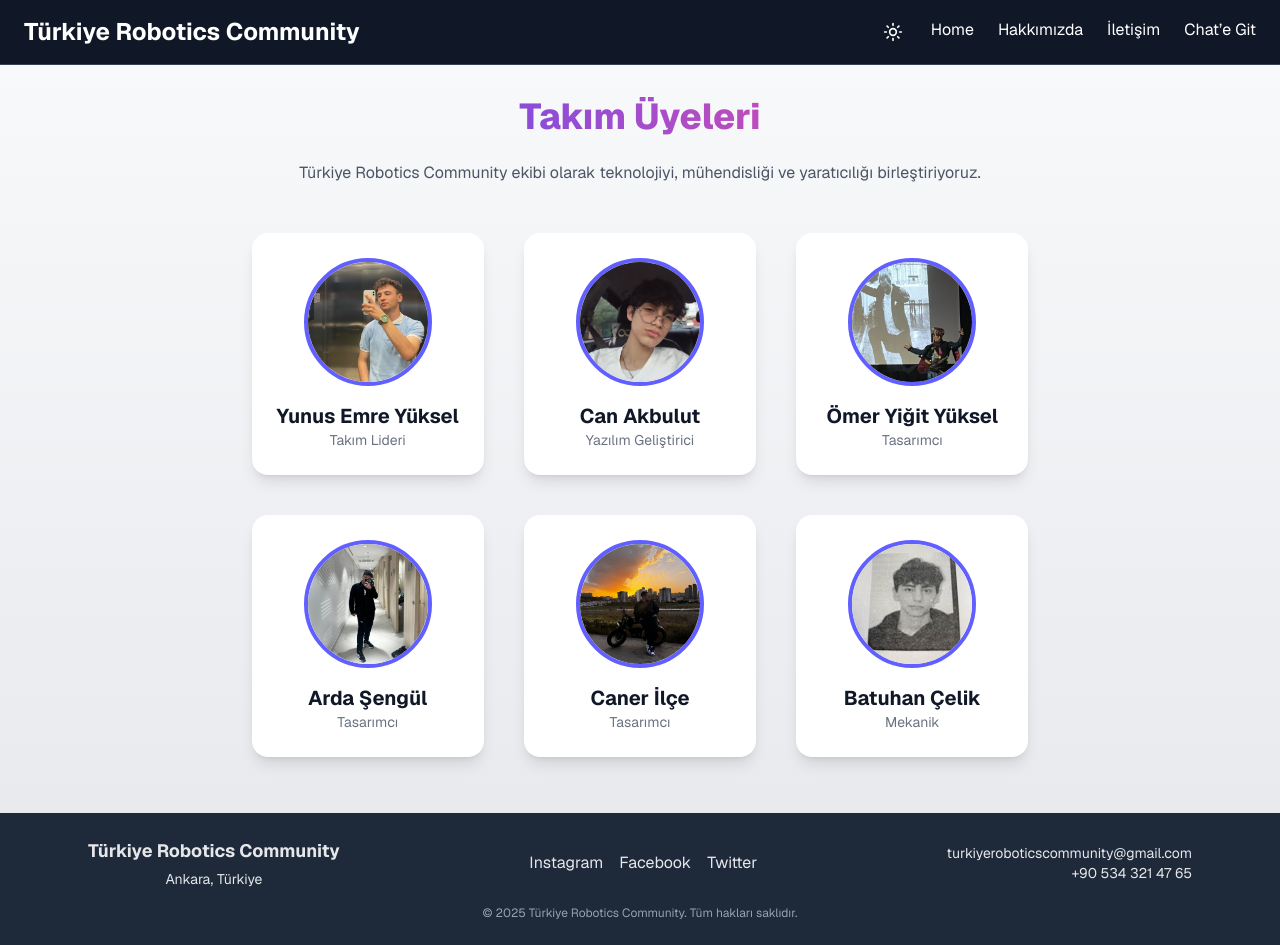
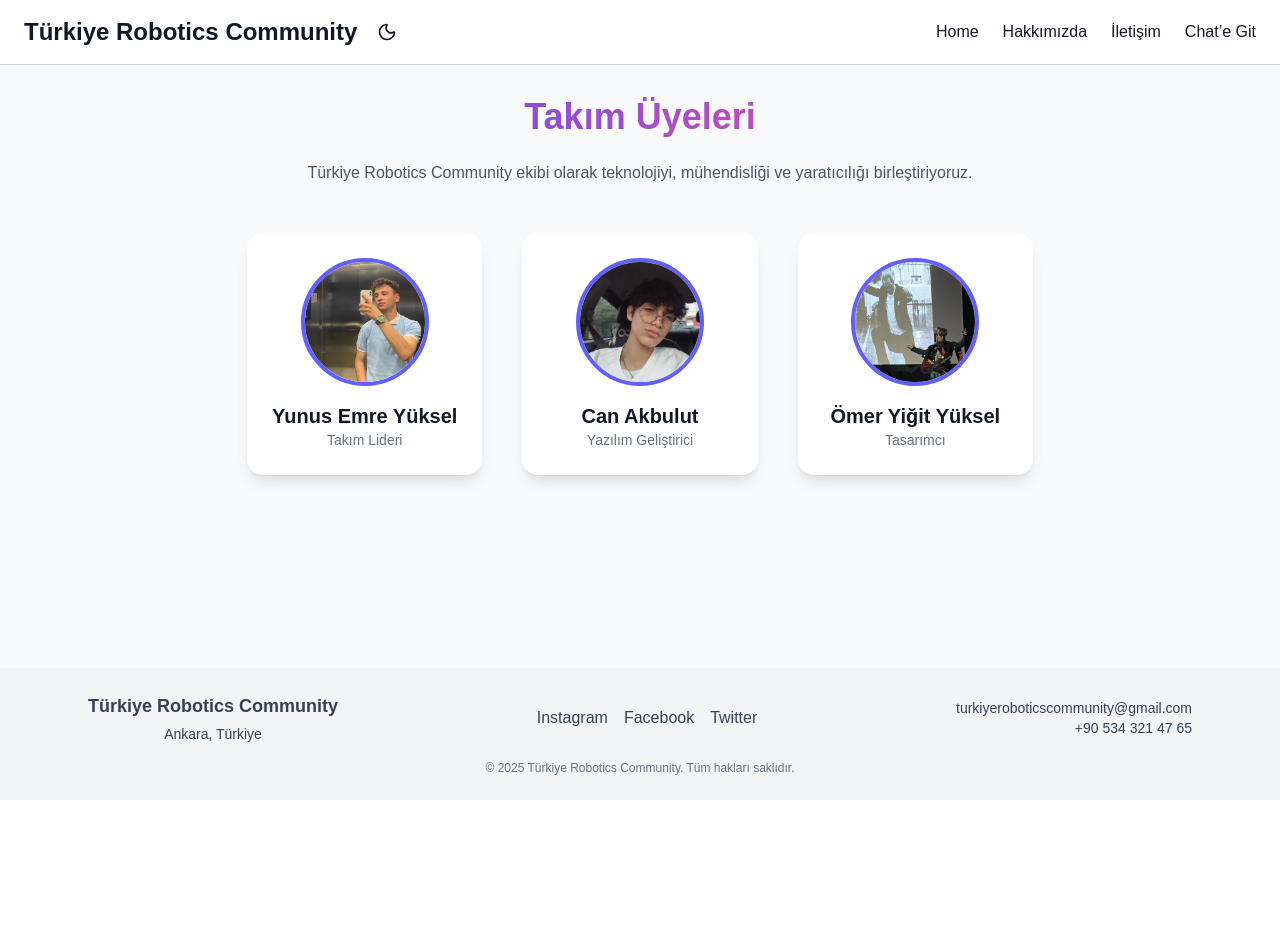
Before and after one commit to can2334/robotics, a Next.js app: page /about in a window 1280 px wide. After the commit the page ends 800 px from the top, so only its background shows below. Built offline with nearby package versions, Linux system fonts and the light colour scheme.

Commit message:
Trigger new deploy

```diff
--- a/src/app/about/page.tsx
+++ b/src/app/about/page.tsx
@@ -1,8 +1,10 @@
 "use client";
+
 import { useState } from "react";
-import Head from "next/head";
 import Header from "../components/Header";
 import Footer from "../components/Footer";
+import { useTheme } from "../components/ThemeContext"; // context'ten alıyoruz
+import Head from "next/head";
 
 interface TeamMember {
     name: string;
@@ -55,7 +57,7 @@ const teamMembers: TeamMember[] = [
         name: "Can Akbulut",
         role: "Yazılım Geliştirici",
         img: "/images/can.png",
-        bio: "Serçev MTAL Bilişim öğrencisi. 2023 yılında takıma katıldı. Web, mobil ve robotik alanlarında aktif olarak yer alıyor. TÜBİTAK 4006 gibi projelerde deneyim kazandı.",
+        bio: "Serçev MTAL Bilişim öğrencisi. 2023 yılında takıma katıldı. Web, mobil ve robotik alanlarında aktif olarak yer alıyor.",
         languages: ["Html", "Css", "JavaScript", "TypeScript", "React", "Php", "Python", "Sql", "MySQL", "C", "C#", "C++"],
         Technology: [],
         location: "Ankara, Türkiye",
@@ -69,42 +71,16 @@ const teamMembers: TeamMember[] = [
         Technology: ["Figma", "Adobe", "Css"],
         location: "Ankara, Türkiye",
     },
-    {
-        name: "Arda Şengül",
-        role: "Tasarımcı",
-        img: "/images/arda.png",
-        bio: "UI/UX tasarım, kullanıcı deneyimi ve modern web arayüzleri üzerine yoğunlaşıyor.",
-        languages: [],
-        Technology: ["Figma", "Adobe XD", "Css"],
-        location: "Ankara, Türkiye",
-    },
-    {
-        name: "Caner İlçe",
-        role: "Tasarımcı",
-        img: "/images/canoz.png",
-        bio: "UI/UX tasarım, kullanıcı deneyimi ve modern web arayüzleri üzerine yoğunlaşıyor.",
-        languages: [],
-        Technology: ["Figma", "Adobe XD", "Css"],
-        location: "Ankara, Türkiye",
-    },
-    {
-        name: "Batuhan Çelik",
-        role: "Mekanik",
-        img: "/images/batu.png",
-        bio: "UI/UX tasarım, kullanıcı deneyimi ve modern web arayüzleri üzerine yoğunlaşıyor.",
-        languages: ["Python"],
-        Technology: ["Adobe XD", "Css"],
-        location: "Ankara, Türkiye",
-    },
+    // diğer üyeleri aynı şekilde ekleyebilirsin
 ];
 
 export default function About() {
+    const { theme, toggleTheme } = useTheme();
     const [selectedMember, setSelectedMember] = useState<string | null>(null);
     const member = teamMembers.find((m) => m.name === selectedMember);
 
     return (
-        <div className="flex flex-col min-h-screen bg-gradient-to-b from-gray-50 to-gray-200 text-gray-900">
-            {/* SEO & Metadata */}
+        <div className={`flex flex-col min-h-screen transition-colors duration-300 ${theme === "light" ? "bg-gray-50 text-gray-900" : "bg-gray-900 text-white"}`}>
             <Head>
                 <title>Türkiye Robotics Community - Takım</title>
                 <meta
@@ -114,7 +90,7 @@ export default function About() {
                 <meta name="keywords" content="robotik, yazılım, tasarım, mühendislik, takım üyeleri" />
             </Head>
 
-            <Header />
+            <Header theme={theme} toggleTheme={toggleTheme} />
 
             <main className="flex-1 max-w-6xl mx-auto p-8">
                 <h1 className="text-4xl font-extrabold mb-6 text-center text-transparent bg-clip-text bg-gradient-to-r from-indigo-600 to-pink-500">
@@ -129,7 +105,7 @@ export default function About() {
                         <div
                             key={member.name}
                             onClick={() => setSelectedMember(member.name)}
-                            className="cursor-pointer group relative bg-white rounded-2xl shadow-lg overflow-hidden transition-all duration-300 hover:-translate-y-2 hover:shadow-2xl border border-transparent hover:border-indigo-500"
+                            className="cursor-pointer group relative bg-white dark:bg-gray-800 rounded-2xl shadow-lg overflow-hidden transition-all duration-300 hover:-translate-y-2 hover:shadow-2xl border border-transparent hover:border-indigo-500"
                         >
                             <div className="flex flex-col items-center p-6">
                                 <div className="relative">
@@ -137,7 +113,7 @@ export default function About() {
                                         src={member.img}
                                         alt={member.name}
                                         className="w-32 h-32 rounded-full object-cover border-4 border-indigo-500 group-hover:scale-105 transition-transform duration-300"
-                                        loading="lazy" // Lazy-loading
+                                        loading="lazy"
                                     />
                                     <div className="absolute inset-0 rounded-full bg-indigo-500 opacity-0 group-hover:opacity-20 transition" />
                                 </div>
@@ -154,7 +130,7 @@ export default function About() {
                         onClick={() => setSelectedMember(null)}
                     >
                         <div
-                            className="bg-white p-8 rounded-2xl max-w-lg w-full shadow-2xl relative animate-slideUp"
+                            className="bg-white dark:bg-gray-800 p-8 rounded-2xl max-w-lg w-full shadow-2xl relative animate-slideUp"
                             onClick={(e) => e.stopPropagation()}
                         >
                             <button
@@ -170,9 +146,9 @@ export default function About() {
                                     className="w-28 h-28 rounded-full border-4 border-indigo-500 mb-4"
                                     loading="lazy"
                                 />
-                                <h2 className="text-2xl font-bold text-gray-900">{member.name}</h2>
-                                <p className="text-sm text-gray-500 mb-4">{member.role}</p>
-                                <p className="text-gray-700 mb-4">{member.bio}</p>
+                                <h2 className="text-2xl font-bold text-gray-900 dark:text-white">{member.name}</h2>
+                                <p className="text-sm text-gray-500 dark:text-gray-300 mb-4">{member.role}</p>
+                                <p className="text-gray-700 dark:text-gray-300 mb-4">{member.bio}</p>
 
                                 <div className="w-full text-left">
                                     {member.languages.length > 0 && (
@@ -182,7 +158,7 @@ export default function About() {
                                                 {member.languages.map((lang) => (
                                                     <div
                                                         key={lang}
-                                                        className="flex items-center gap-1 bg-indigo-100 text-indigo-700 px-2 py-1 rounded-full shadow-sm text-sm"
+                                                        className="flex items-center gap-1 bg-indigo-100 text-indigo-700 dark:bg-gray-700 dark:text-indigo-300 px-2 py-1 rounded-full shadow-sm text-sm"
                                                     >
                                                         <img
                                                             src={techLogos[lang] || techLogos.default}
@@ -204,7 +180,7 @@ export default function About() {
                                                 {member.Technology.map((tech) => (
                                                     <div
                                                         key={tech}
-                                                        className="flex items-center gap-1 bg-indigo-100 text-indigo-700 px-2 py-1 rounded-full shadow-sm text-sm"
+                                                        className="flex items-center gap-1 bg-indigo-100 text-indigo-700 dark:bg-gray-700 dark:text-indigo-300 px-2 py-1 rounded-full shadow-sm text-sm"
                                                     >
                                                         <img
                                                             src={techLogos[tech] || techLogos.default}
@@ -228,7 +204,7 @@ export default function About() {
                 )}
             </main>
 
-            <Footer />
+            <Footer theme={theme} />
         </div>
     );
 }
--- a/src/app/components/Header.tsx
+++ b/src/app/components/Header.tsx
@@ -12,7 +12,6 @@ export default function Header({
 }) {
     const [sidebarOpen, setSidebarOpen] = useState(false);
 
-    // Menümüzün listesi
     const menuItems = [
         { label: "Home", href: "/" },
         { label: "Hakkımızda", href: "/about" },
@@ -22,24 +21,28 @@ export default function Header({
 
     return (
         <>
+            {/* Header */}
             <header
                 className={`w-full flex justify-between items-center px-6 py-4 border-b transition-colors duration-300
-        ${theme === "light" ? "bg-white text-gray-900 border-gray-300" : "bg-gray-900 text-white border-gray-700"}`}
+                ${theme === "light" ? "bg-white text-gray-900 border-gray-300" : "bg-gray-900 text-white border-gray-700"}`}
             >
-                {/* Desktop ve Mobile Ortak Alan */}
+                {/* Logo / Başlık */}
                 <div className="flex items-center gap-4">
+                    <h1 className="text-2xl font-bold">Türkiye Robotics Community</h1>
 
-
-                    {/* Logo / Başlık */}
-                    <h1 className="text-2xl font-bold">Türkiye Robotics Community</h1>
+                    {/* Desktop tema ikonu */}
+                    <div className="hidden md:flex">
+                        <button
+                            onClick={toggleTheme}
+                            className="p-1 rounded hover:bg-gray-200 dark:hover:bg-gray-700 transition"
+                        >
+                            {theme === "light" ? <Moon size={20} /> : <Sun size={20} />}
+                        </button>
+                    </div>
                 </div>
 
                 {/* Desktop Menü */}
-                <nav className="hidden md:flex gap-6">
-                    {/* Tema ikonu */}
-                    <button onClick={toggleTheme} className="p-1 rounded hover:bg-gray-200 dark:hover:bg-gray-700 transition">
-                        {theme === "light" ? <Moon size={20} /> : <Sun size={20} />}
-                    </button>
+                <nav className="hidden md:flex items-center gap-6">
                     {menuItems.map((item) => (
                         <a
                             key={item.href}
@@ -50,34 +53,38 @@ export default function Header({
                         </a>
                     ))}
                 </nav>
-                {/* Tema ikonu */}
-                <button onClick={toggleTheme} className="md:hidden">
-                    {theme === "light" ? <Moon size={20} /> : <Sun size={20} />}
-                </button>
-                {/* Mobile Hamburger */}
-                <button className="md:hidden" onClick={() => setSidebarOpen(true)}>
 
-                    <Menu size={24} />
-                </button>
-            </header >
+                {/* Mobile: Tema + Hamburger */}
+                <div className="flex md:hidden items-center gap-2">
+                    <button
+                        onClick={toggleTheme}
+                        className="p-1 rounded hover:bg-gray-200 dark:hover:bg-gray-700 transition"
+                    >
+                        {theme === "light" ? <Moon size={20} /> : <Sun size={20} />}
+                    </button>
+                    <button onClick={() => setSidebarOpen(true)}>
+                        <Menu size={24} />
+                    </button>
+                </div>
+            </header>
 
             {/* Mobile Sidebar */}
-            < div
+            <div
                 className={`fixed inset-0 z-50 flex transition-opacity duration-300 ${sidebarOpen ? "opacity-100 pointer-events-auto" : "opacity-0 pointer-events-none"
-                    }`
-                }
+                    }`}
             >
                 {/* Overlay */}
-                < div
+                <div
                     className="fixed inset-0 bg-black/50"
                     onClick={() => setSidebarOpen(false)}
-                ></div >
+                ></div>
 
                 {/* Sidebar Panel */}
-                < div
+                <div
                     className={`relative bg-white dark:bg-gray-900 w-64 h-full shadow-md p-6 transform transition-transform duration-300 ${sidebarOpen ? "translate-x-0" : "translate-x-full"
                         }`}
                 >
+                    {/* Kapatma butonu */}
                     <button
                         className="absolute top-4 right-4 text-gray-700 dark:text-gray-200"
                         onClick={() => setSidebarOpen(false)}
@@ -85,8 +92,17 @@ export default function Header({
                         <X size={24} />
                     </button>
 
+                    {/* Sidebar Menü */}
                     <nav className="mt-8 flex flex-col gap-4 text-gray-900 dark:text-white">
                         {/* Tema ikonu */}
+                        <button
+                            onClick={toggleTheme}
+                            className="flex items-center gap-2 p-2 rounded hover:bg-gray-200 dark:hover:bg-gray-700 transition"
+                        >
+                            {theme === "light" ? <Moon size={20} /> : <Sun size={20} />}
+                            <span>{theme === "light" ? "Dark Mode" : "Light Mode"}</span>
+                        </button>
+
                         {menuItems.map((item) => (
                             <a
                                 key={item.href}
@@ -98,8 +114,8 @@ export default function Header({
                             </a>
                         ))}
                     </nav>
-                </div >
-            </div >
+                </div>
+            </div>
         </>
     );
 }
--- /dev/null
+++ b/src/app/components/ThemeContext.tsx
@@ -0,0 +1,42 @@
+// src/context/ThemeContext.tsx
+"use client";
+import { createContext, useContext, useState, useEffect, ReactNode } from "react";
+
+type Theme = "light" | "dark";
+
+interface ThemeContextType {
+    theme: Theme;
+    toggleTheme: () => void;
+}
+
+const ThemeContext = createContext<ThemeContextType | undefined>(undefined);
+
+export const ThemeProvider = ({ children }: { children: ReactNode }) => {
+    const [theme, setTheme] = useState<Theme>("light");
+
+    useEffect(() => {
+        const storedTheme = localStorage.getItem("theme") as Theme | null;
+        if (storedTheme) setTheme(storedTheme);
+    }, []);
+
+    const toggleTheme = () => {
+        setTheme((prev) => {
+            const newTheme = prev === "light" ? "dark" : "light";
+            localStorage.setItem("theme", newTheme);
+            document.documentElement.classList.toggle("dark", newTheme === "dark");
+            return newTheme;
+        });
+    };
+
+    return (
+        <ThemeContext.Provider value={{ theme, toggleTheme }}>
+            {children}
+        </ThemeContext.Provider>
+    );
+};
+
+export const useTheme = () => {
+    const context = useContext(ThemeContext);
+    if (!context) throw new Error("useTheme must be used within ThemeProvider");
+    return context;
+};
--- a/src/app/contact/page.tsx
+++ b/src/app/contact/page.tsx
@@ -1,10 +1,12 @@
-"use client";
+'use client';
 
-import { useState } from "react";
 import Header from "../components/Header";
 import Footer from "../components/Footer";
+import { useTheme } from "../components/ThemeContext";
+import { useState } from "react";
 
 export default function ContactPage() {
+    const { theme, toggleTheme } = useTheme(); // ThemeContext'ten alıyoruz
     const [formData, setFormData] = useState({ name: "", email: "", message: "" });
     const [submitted, setSubmitted] = useState(false);
 
@@ -14,20 +16,17 @@ export default function ContactPage() {
 
     const handleSubmit = async (e: React.FormEvent) => {
         e.preventDefault();
-
         try {
             const res = await fetch("/api/contact", {
                 method: "POST",
                 headers: { "Content-Type": "application/json" },
                 body: JSON.stringify(formData),
             });
-
             const result = await res.json();
-
             if (result.success) {
                 setSubmitted(true);
                 setFormData({ name: "", email: "", message: "" });
-                setTimeout(() => setSubmitted(false), 5000); // 5 saniye sonra mesaj kaybolur
+                setTimeout(() => setSubmitted(false), 5000);
             } else {
                 alert("Gönderilemedi: " + result.message);
             }
@@ -37,13 +36,15 @@ export default function ContactPage() {
     };
 
     return (
-        <div className="min-h-screen flex flex-col items-center justify-center bg-gray-50 p-6">
-            <Header />
-            <h1 className="text-3xl font-bold mb-8">İletişim</h1>
+        <div className={`min-h-screen flex flex-col transition-colors duration-300 ${theme === "light" ? "bg-gray-50 text-gray-900" : "bg-gray-900 text-white"}`}>
+            <Header theme={theme} toggleTheme={toggleTheme} />
 
-            <div className="w-full max-w-3xl bg-white rounded-xl shadow-lg p-8">
+            <main className="flex-1 w-full max-w-3xl mx-auto p-6">
+                <h1 className="text-3xl font-bold mb-8 text-center">İletişim</h1>
+
+                <div className={`w-full rounded-xl shadow-lg p-8 ${theme === "light" ? "bg-white text-gray-900" : "bg-gray-800 text-white"}`}>
                     {submitted && (
-                    <div className="bg-green-100 text-green-800 p-4 mb-6 rounded">
+                        <div className="bg-green-100 text-green-800 dark:bg-green-800 dark:text-green-100 p-4 mb-6 rounded">
                             Mesajınız başarıyla gönderildi!
                         </div>
                     )}
@@ -56,7 +57,7 @@ export default function ContactPage() {
                             value={formData.name}
                             onChange={handleChange}
                             required
-                        className="border border-gray-300 rounded px-4 py-2 focus:outline-none focus:ring-2 focus:ring-blue-400"
+                            className="border border-gray-300 dark:border-gray-600 rounded px-4 py-2 focus:outline-none focus:ring-2 focus:ring-blue-400 dark:focus:ring-blue-500"
                         />
                         <input
                             type="email"
@@ -65,7 +66,7 @@ export default function ContactPage() {
                             value={formData.email}
                             onChange={handleChange}
                             required
-                        className="border border-gray-300 rounded px-4 py-2 focus:outline-none focus:ring-2 focus:ring-blue-400"
+                            className="border border-gray-300 dark:border-gray-600 rounded px-4 py-2 focus:outline-none focus:ring-2 focus:ring-blue-400 dark:focus:ring-blue-500"
                         />
                         <textarea
                             name="message"
@@ -74,22 +75,24 @@ export default function ContactPage() {
                             onChange={handleChange}
                             required
                             rows={5}
-                        className="border border-gray-300 rounded px-4 py-2 focus:outline-none focus:ring-2 focus:ring-blue-400 resize-none"
+                            className="border border-gray-300 dark:border-gray-600 rounded px-4 py-2 focus:outline-none focus:ring-2 focus:ring-blue-400 dark:focus:ring-blue-500 resize-none"
                         />
                         <button
                             type="submit"
-                        className="bg-blue-500 text-white font-semibold px-6 py-3 rounded hover:bg-blue-600 transition-colors"
+                            className="bg-blue-500 hover:bg-blue-600 dark:bg-blue-600 dark:hover:bg-blue-700 text-white font-semibold px-6 py-3 rounded transition-colors"
                         >
                             Gönder
                         </button>
                     </form>
 
-                <div className="mt-8 text-gray-700">
+                    <div className="mt-8 text-gray-700 dark:text-gray-300">
                         <p>E-posta: info@turkiyeroboticscommunity.com</p>
-                    <p>Telefon: +90 555 </p>
+                        <p>Telefon: +90 555</p>
                     </div>
                 </div>
-            <Footer />
+            </main>
+
+            <Footer theme={theme} />
         </div>
     );
 }
--- a/src/app/layout.tsx
+++ b/src/app/layout.tsx
@@ -5,8 +5,7 @@ import "./globals.css";
 import { Analytics } from '@vercel/analytics/next';
 import { SpeedInsights } from "@vercel/speed-insights/next";
 import { useState, useEffect } from "react";
-import Head from "./components/head";
-
+import { ThemeProvider } from "./components/ThemeContext";
 const geistSans = Geist({
   variable: "--font-geist-sans",
   subsets: ["latin"],
@@ -41,17 +40,14 @@ export default function RootLayout({
   const toggleTheme = () => setTheme(theme === 'light' ? 'dark' : 'light');
 
   return (
-    <html lang="tr" className={`${geistSans.variable} ${geistMono.variable}`}>
-      <body className="bg-white text-gray-900 dark:bg-gray-900 dark:text-white transition-colors duration-300">
-        <Head />
-
-        {/* Dark mode toggle */}
-
-
-        {children}
-
-        <Analytics />
-        <SpeedInsights />
+    <html>
+      <body>
+        <ThemeProvider>
+          {/* Dark mode toggle */}
+          {children}
+          <Analytics />
+          <SpeedInsights />
+        </ThemeProvider>
       </body>
     </html>
   );
--- a/src/app/page.tsx
+++ b/src/app/page.tsx
@@ -38,6 +38,7 @@ export default function Home() {
     <div className={`flex flex-col min-h-screen transition-colors duration-300
       ${theme === "light" ? "bg-white text-gray-900" : "bg-gray-900 text-white"}`}>
       <Header theme={theme} toggleTheme={toggleTheme} />
+
 
       <main className="flex-1 p-6">
 
```
Lines whose indentation alone changed are shown as unchanged.
